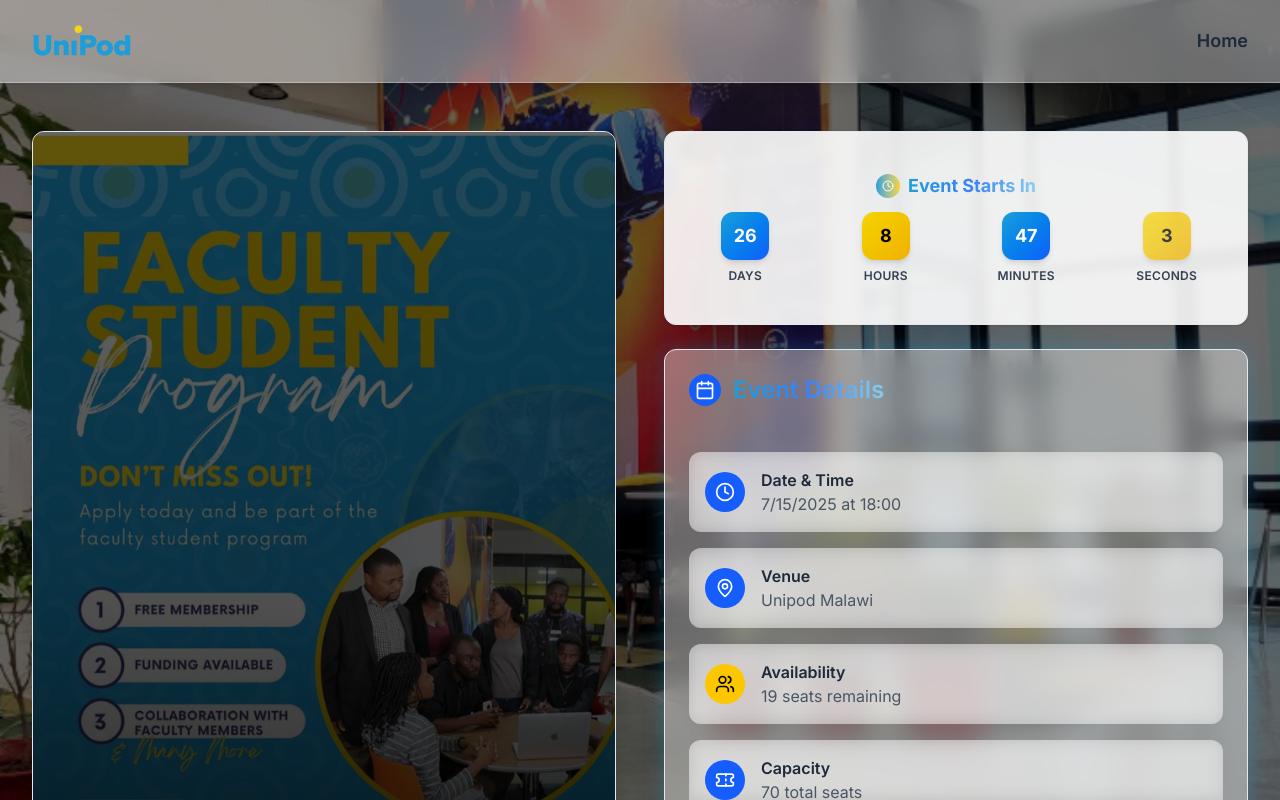
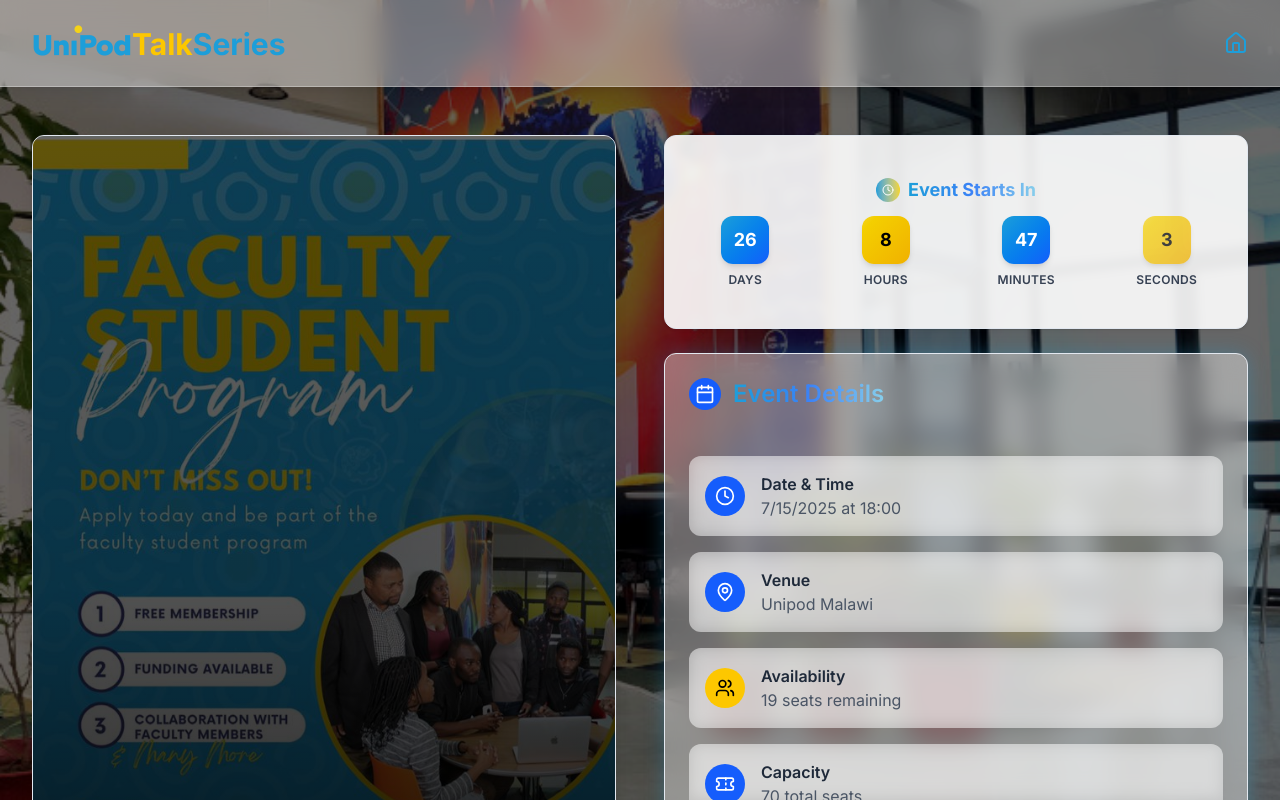
Before and after one commit to tiemouie01/unipod-talk-series, a Next.js app: page / in a window 1280 px wide. Built offline with nearby package versions, Linux system fonts and the light colour scheme.

Commit message:
Add full name to logo

```diff
--- a/src/components/header.tsx
+++ b/src/components/header.tsx
@@ -1,5 +1,6 @@
 import Link from "next/link";
 import Image from "next/image";
+import { Home } from "lucide-react";
 
 export function Header() {
   return (
@@ -7,15 +8,25 @@ export function Header() {
       <div className="mx-auto flex max-w-7xl items-center justify-between px-4 py-6 sm:px-6 lg:px-8">
         <div className="flex items-center space-x-6">
           <div className="flex items-center space-x-3">
-            <Image src="/logo.png" alt="UniPod" width={100} height={100} />
+            <div className="flex items-end">
+              <div className="mb-1">
+                <Image src="/logo.png" alt="UniPod" width={100} height={100} />
+              </div>
+              <div className="flex items-end">
+                <span className="text-3xl font-bold text-yellow-400">Talk</span>{" "}
+                <span className="text-3xl font-bold text-[#1d9ed9]">
+                  Series
+                </span>
+              </div>
+            </div>
           </div>
         </div>
         <nav className="flex space-x-8">
           <Link
             href="/"
-            className="text-lg font-semibold text-gray-800 transition-colors hover:text-[#1d9ed9]"
+            className="text-lg font-semibold text-[#1d9ed9] transition-colors"
           >
-            Home
+            <Home className="h-6 w-6" />
           </Link>
           {/* <Link
             href="/history"
```
